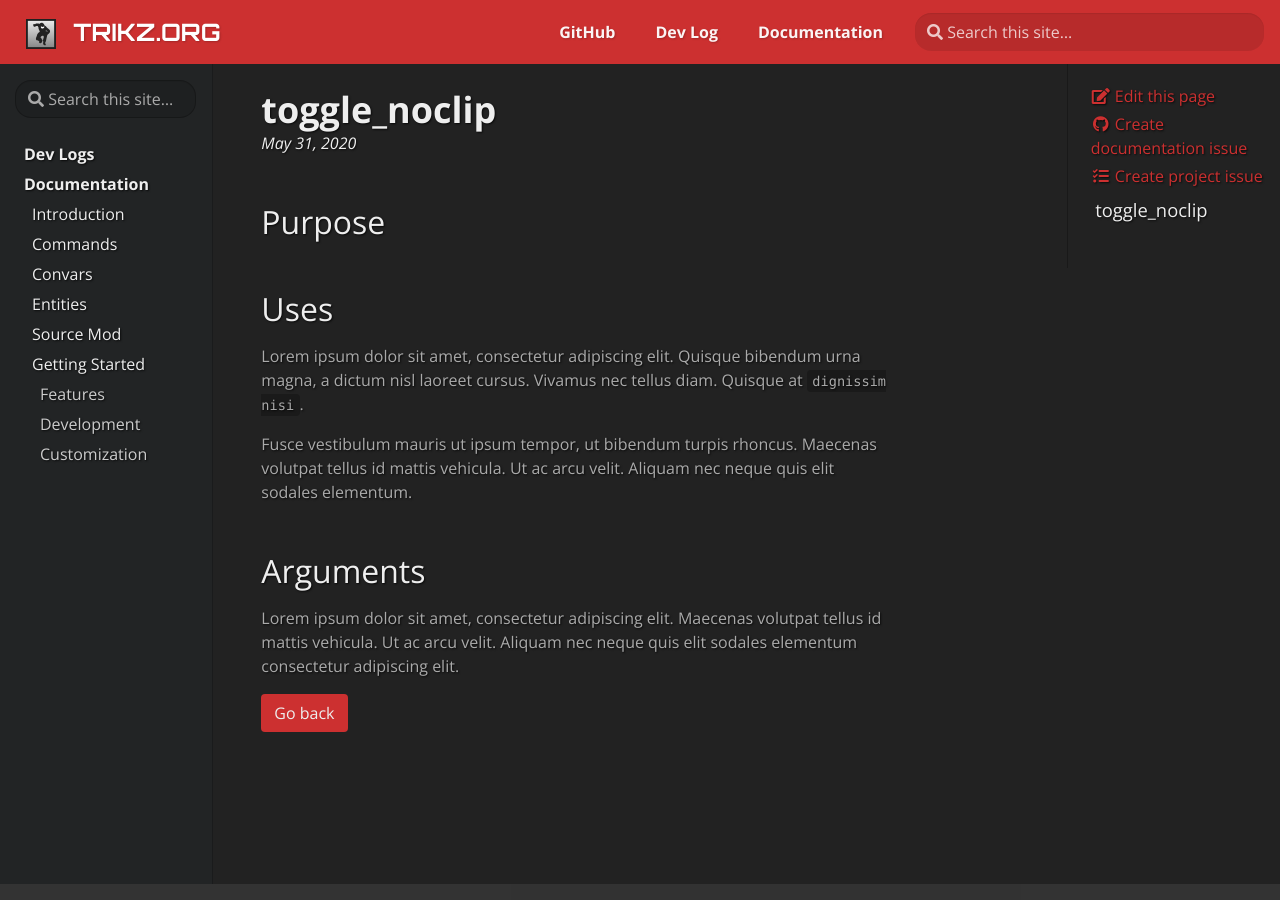
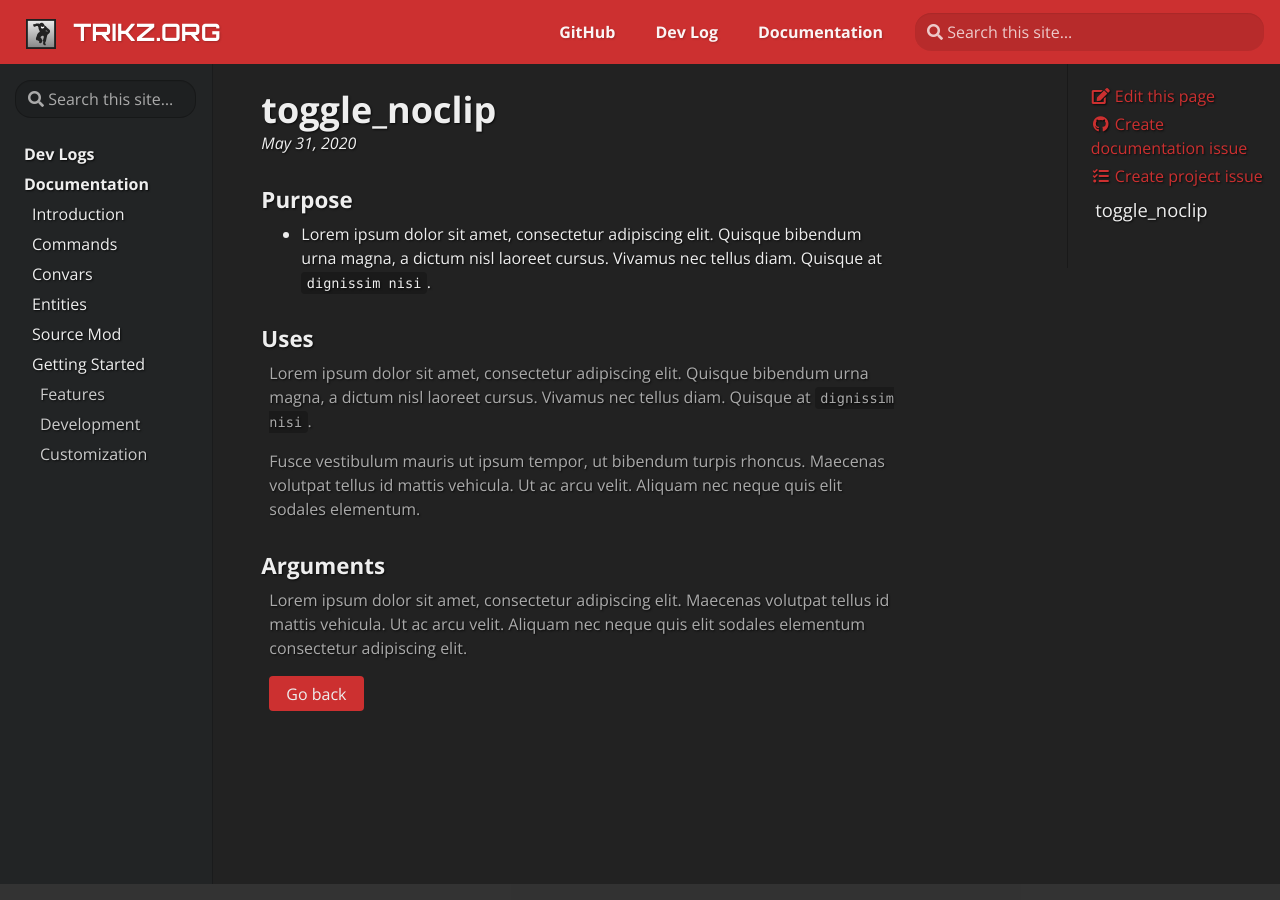
Before and after one commit to Trikz/trikz.org, a Jekyll site: the page built from _docs/commands/toggle_noclip.md, in a window 1280 px wide and 900 px high. Built offline with Jekyll 4.4.1, drawn with Linux system fonts in a browser that asks for light colours; some web fonts are replaced.

Commit message:
Added further docs functionality
Improved "Go back" and "Link to page" buttons, check out toggle_noclip in /docs/commands/ !

```diff
--- a/_docs/commands/toggle_noclip.md
+++ b/_docs/commands/toggle_noclip.md
@@ -4,14 +4,15 @@ title: toggle_noclip
 description: This is an example for a new command page
 ---
 
-## Purpose
+### Purpose
+- Lorem ipsum dolor sit amet, consectetur adipiscing elit. Quisque bibendum urna magna, a dictum nisl laoreet cursus. Vivamus nec tellus diam. Quisque at `dignissim nisi`.
 
-## Uses
+### Uses
 Lorem ipsum dolor sit amet, consectetur adipiscing elit. Quisque bibendum urna magna, a dictum nisl laoreet cursus. Vivamus nec tellus diam. Quisque at `dignissim nisi`.
 
 Fusce vestibulum mauris ut ipsum tempor, ut bibendum turpis rhoncus. Maecenas volutpat tellus id mattis vehicula. Ut ac arcu velit. Aliquam nec neque quis elit sodales elementum.
 
-## Arguments
+### Arguments
 Lorem ipsum dolor sit amet, consectetur adipiscing elit. Maecenas volutpat tellus id mattis vehicula. Ut ac arcu velit. Aliquam nec neque quis elit sodales elementum consectetur adipiscing elit.
 
 <a href="/docs/commands"><button class="btn btn-primary">Go back</button></a>
--- a/assets/css/custom.css
+++ b/assets/css/custom.css
@@ -55,6 +55,22 @@ div.td-main .row > div a:hover {
     color: {{ site.color_hover }} !important;
 }
 
+.td-content>h1,
+.td-content>h2,
+.td-content>h3,
+.td-content>h4,
+.td-content>h5,
+.td-content>h6 {
+    margin-bottom: 1rem;
+}
+.td-content>h3 {
+    margin-bottom: 0.5rem;
+}
+
+.td-content .headerlink {
+    display: none !important;
+}
+
 .td-content h3 {
     font-weight: 700;
     font-size: 1.4rem;
@@ -72,6 +88,21 @@ div.td-main .row > div a:hover {
 
 .td-content p {
     color: #aaa;
+    margin-left: 0.5rem;
+}
+.td-content h4 a > code {
+    padding: 0.25rem 0.5rem;
+    background: rgba(0,0,0,0.25);
+    border-radius: 0.25rem;
+    font-size: 1rem;
+    font-weight: 700;
+}
+.td-content #link-to-page:before {
+    /*line-height: 0.5rem;*/
+    height: 3.5em;
+}
+.td-content h4 {
+    line-height: 0.5rem;
 }
 
 h1[id]:before,
@@ -138,6 +169,7 @@ h5[id]:before {
     background-color: {{ site.color }};
     border-radius: 4px !important;
     outline: 0 !important;
+    padding: .3rem 1rem;
 }
 
 .btn-primary:hover {
@@ -175,6 +207,12 @@ h5[id]:before {
     box-shadow: none;
 }
 
+.btn-primary.thin {
+    padding: .375rem .75rem;
+}
+
+/* Darken code blocks */
+
 .table thead th, .td-box .row.section>table thead th, .td-content>table thead th{
     border-color: rgba(0,0,0,0.25) !important;
 }
```
Also changed, not shown: _docs/commands.md (+2 -2 lines), _docs/config-variables/sv_exampleconvar.md (+1 -1 lines), _docs/configuration.md (+7 -6 lines).
